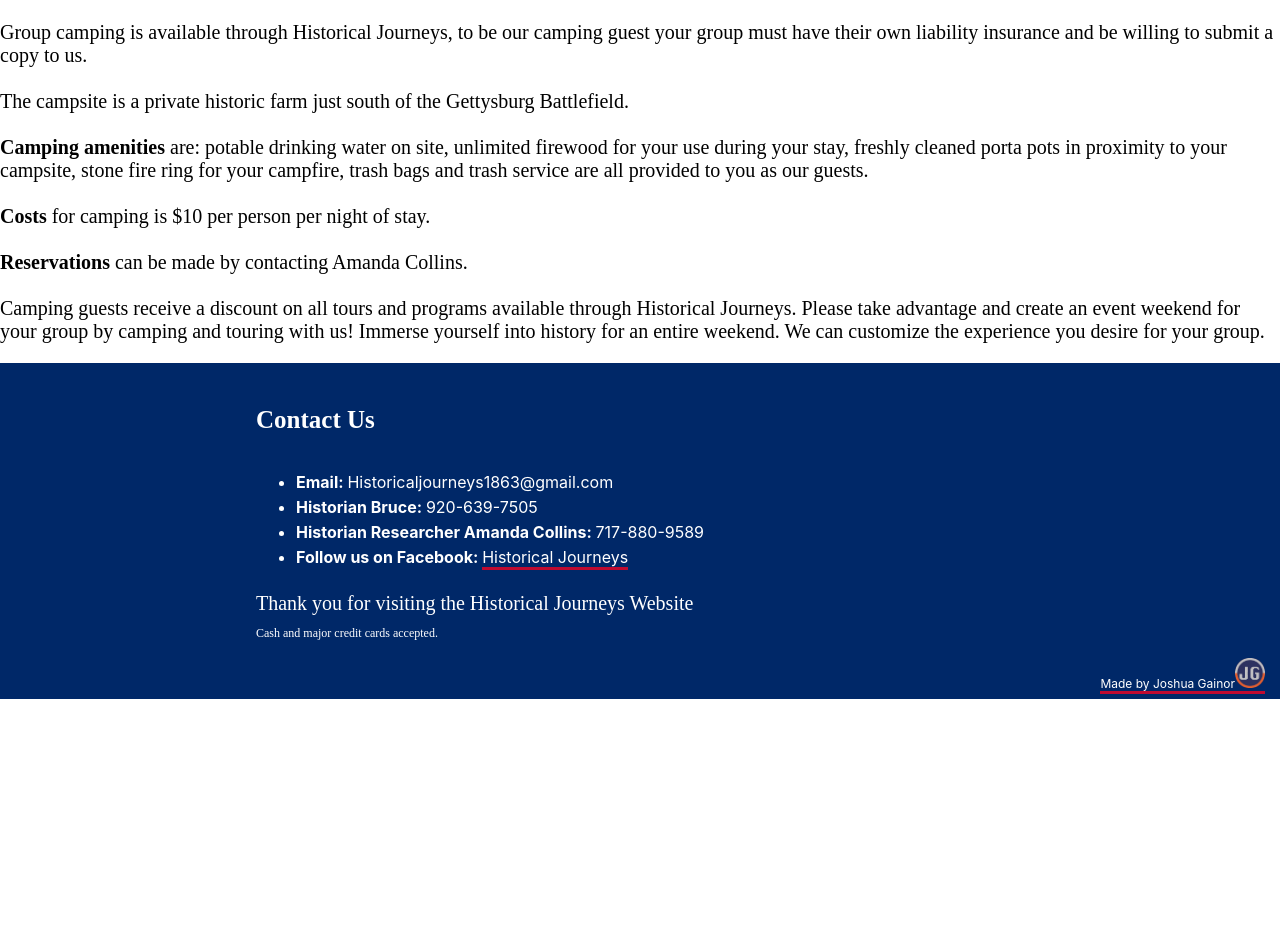
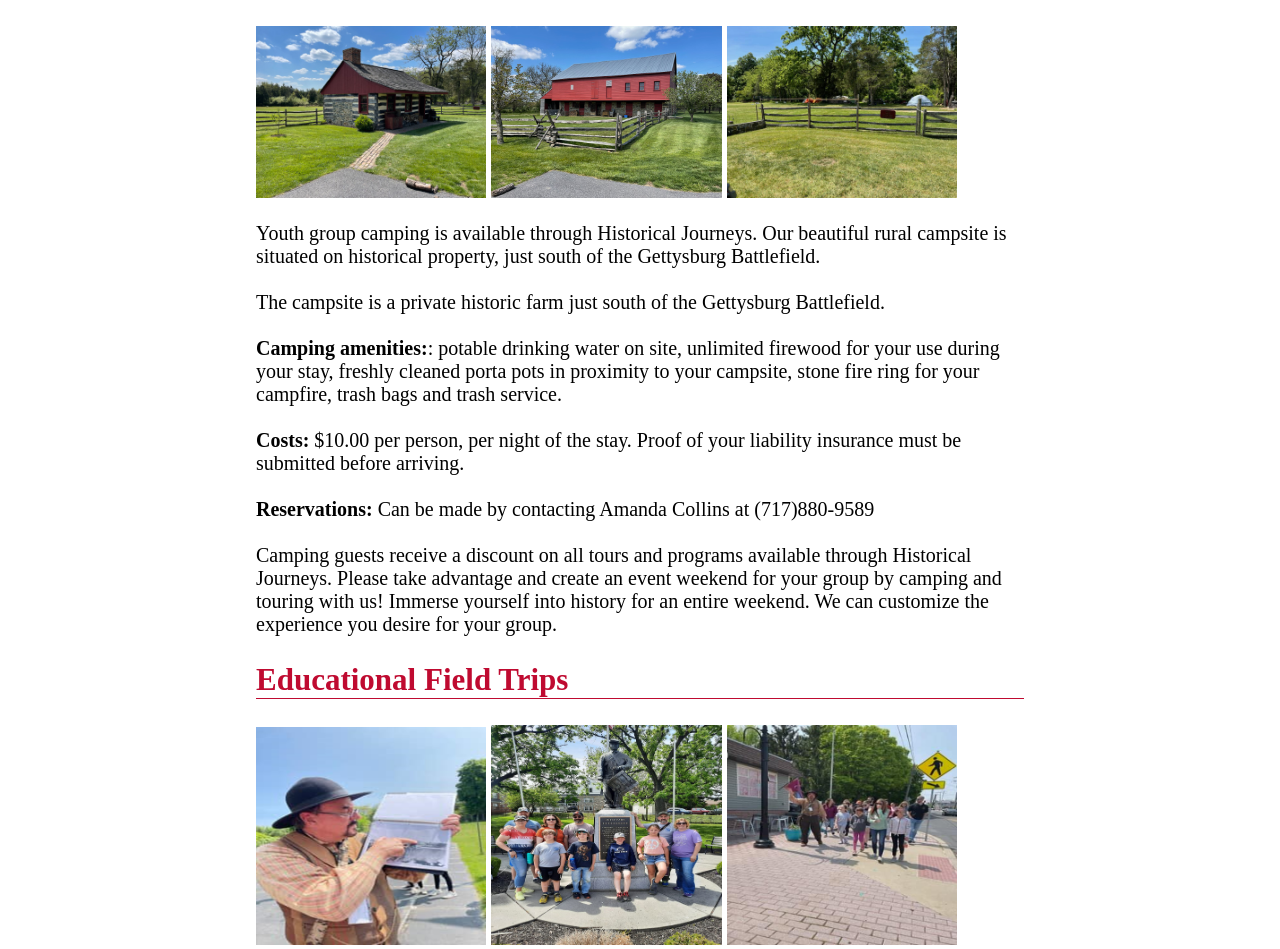
Before and after one commit to GainorJoshua-FS/HistoricalJourneys, a React (Create React App) app: page /#/camping in a window 1280 px wide. Shown: the part 263-1212 px from the top of the page. Before the commit the page ends 962 px from the top, so only its background shows below. Built offline with nearby package versions, Linux system fonts and the light colour scheme; a web font is replaced by a local one.

Commit message:
New camping page

```diff
--- a/src/components/Camping.js
+++ b/src/components/Camping.js
@@ -1,27 +1,84 @@
 import React from 'react'
+import Scouts1 from '../images/Scouts1.png'
+import Scouts1P2 from '../images/Scouts1P2.png'
+import Scouts2 from '../images/Scouts2.png'
+import family1 from '../images/FamilyTrip1.png'
+import Barn1 from '../images/barn1.jpeg'
+import Barn2 from '../images/barn2.jpeg'
+import Field1 from '../images/field1.jpeg'
 
 function Camping() {
     return (
+        <section>
             <article>
-            <h2 style={styles.h2}>Camping</h2>
+                <h2 style={styles.h2}>Scout &amp; Youth Camping</h2>
+                <img
+                    style = {styles.imgStyle}
+                    src = {Barn1}
+                    alt = "Small cabin for camping"
+                />
+                <img
+                    style = {styles.imgStyle}
+                    src = {Barn2}
+                    alt = "Barn for camping"
+                />
+                <img
+                    style = {styles.imgStyle}
+                    src = {Field1}
+                    alt = "Small field for camping"
+                />
                 <p>
-                Group camping is available through Historical Journeys, to be our camping guest your group must have their own liability insurance and be willing to submit a copy to us.
+                    Youth group camping is available through Historical Journeys. Our beautiful rural campsite is situated on historical property, just south of the Gettysburg Battlefield.
                     <br/><br/>
                     The campsite is a private historic farm just south of the Gettysburg Battlefield.
                     <br/><br/>
-                <strong>Camping amenities</strong> are: potable drinking water on site, unlimited firewood for your
-                use during your stay, freshly cleaned porta pots in proximity to your campsite, stone
-                fire ring for your campfire, trash bags and trash service are all provided to you as our guests.
+                    <strong>Camping amenities:</strong>: potable drinking water on site, unlimited firewood for your use during your stay, freshly cleaned porta pots in proximity to your campsite, stone fire ring for your campfire, trash bags and trash service.
                     <br/><br/>
-                <strong>Costs</strong> for camping is $10 per person per night of stay.
+                    <strong>Costs:</strong> $10.00 per person, per night of the stay. Proof of your liability insurance must be submitted before arriving.
                     <br/><br/>
-                <strong>Reservations</strong> can be made by contacting Amanda Collins.
+                    <strong>Reservations:</strong> Can be made by contacting Amanda Collins at (717)880-9589
                     <br/><br/>
-                Camping guests receive a discount on all tours and programs available through
-                Historical Journeys. Please take advantage and create an event weekend for your
-                group by camping and touring with us! Immerse yourself into history for an entire weekend. We can customize the experience you desire for your group.
+                    Camping guests receive a discount on all tours and programs available through Historical Journeys. Please take advantage and create an event weekend for your group by camping and touring with us! Immerse yourself into history for an entire weekend. We can customize the experience you desire for your group.
                 </p>
             </article>
+
+            <article>
+                <h2 style={styles.h2}>Educational Field Trips</h2>
+                <img
+                    style = {styles.imgStyle}
+                    src = {family1}
+                    alt = "FAMILY GROUP FIELD TRIP:  May10, 2023"
+                />
+                <img
+                    style = {styles.imgStyle}
+                    src = {Scouts1P2}
+                    alt = "SCOUT PACK 3419 (Posing):  May of 2023, from Selinsgrove PA"
+                />
+                <img
+                    style = {styles.imgStyle}
+                    src = {Scouts2}
+                    alt = "SCOUT PACK 3419 (Walking):  May of 2023, from Selinsgrove PA"
+                />
+                <p>
+                    <strong>Scholastic Credit:</strong> Students will participate in first-person civilian presentations, historic walking tour of <em>“No Mans Land”</em> in downtown Gettysburg and workbooks for all students. We are able to customized an event package for your group with school group pricing to meet your group needs. Please contact us to customize your field day trip, pricing and other details.
+                    <br/><br/>
+                    <strong>Contact:</strong> Amanda Collins at (717)880-9589.
+                </p>
+            </article>
+
+{/* Default camping info that might be added back in */}
+            {/* Group camping is available through Historical Journeys, to be our camping guest your group must have their own liability insurance and be willing to submit a copy to us.
+
+The campsite is a private historic farm just south of the Gettysburg Battlefield.
+
+Camping amenities are: potable drinking water on site, unlimited firewood for your use during your stay, freshly cleaned porta pots in proximity to your campsite, stone fire ring for your campfire, trash bags and trash service are all provided to you as our guests.
+
+Costs for camping is $10 per person per night of stay.
+
+Reservations can be made by contacting Amanda Collins.
+
+Camping guests receive a discount on all tours and programs available through Historical Journeys. Please take advantage and create an event weekend for your group by camping and touring with us! Immerse yourself into history for an entire weekend. We can customize the experience you desire for your group. */}
+        </section>
     )
 }
 
@@ -31,5 +88,10 @@
     h2:{
         color: "#BF0A30",
         borderBottom: "1px solid #BF0A30"
+    },
+    imgStyle:{
+        width: "30%",
+        height: "30%",
+        marginRight: "5px"
     }
 }
```
Lines whose indentation alone changed are shown as unchanged.
